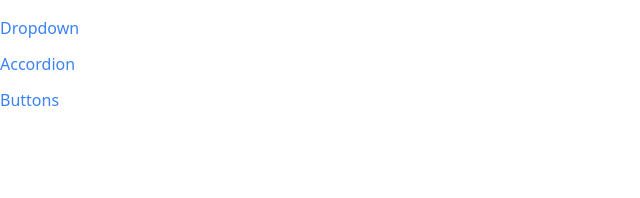
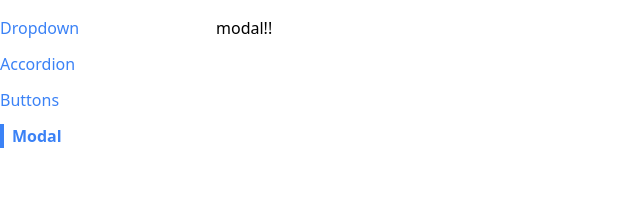
Before and after one commit to W84Bee/comps2, a React (Create React App) app: page /modal in a window 1280 px wide. Shown: the top 198 px of the page, without its empty margins (0-640 px from the left). Built offline with nearby package versions, Linux system fonts and the light colour scheme.

Commit message:
Modal Component
1.	Make a ‘Modal’ component.
2.	Make a ‘ModalPage’ component.
3.	Add route to App.js to show ModalPage when a user goes to ‘/modal’.
4.	Add a link to the Sidebar component.

```diff
--- a/src/App.js
+++ b/src/App.js
@@ -4,6 +4,7 @@ import AccordionPage from "./pages/AccordionPage";
 import DropDownPage from "./pages/DropDownPage";
 import SideBar from "./components/SideBar";
 import ButtonPage from "./pages/ButtonPage";
+import ModalPage from "./pages/ModalPage";
 function App() {
     return (
         <div className="container mx-auto grid grid-cols-6 gap-4 mt-4">
@@ -18,7 +19,9 @@ function App() {
                 <Route path="/buttons">
                     <ButtonPage />
                 </Route>
-
+                <Route path="/modal">
+                    <ModalPage/>
+                </Route>
             </div>
         </div>
     );
--- /dev/null
+++ b/src/components/Modal.js
@@ -0,0 +1,9 @@
+function Modal() {
+    return (
+        <div>
+            modal!!
+        </div>
+    );
+}
+
+export default Modal;
--- a/src/components/SideBar.js
+++ b/src/components/SideBar.js
@@ -4,7 +4,8 @@ function SideBar() {
     const links = [
         {label: 'Dropdown', path: '/'},
         {label: 'Accordion', path: '/accordion'},
-        {label: 'Buttons', path: '/buttons'}
+        {label: 'Buttons', path: '/buttons'},
+        {label: 'Modal', path: '/modal'},
     ];
 
     const renderedLinks = links.map((link) => {
--- /dev/null
+++ b/src/pages/ModalPage.js
@@ -0,0 +1,11 @@
+import Modal from "../components/Modal";
+
+function ModalPage() {
+    return (
+        <div>
+            <Modal />
+        </div>
+    );
+}
+
+export default ModalPage;
```
